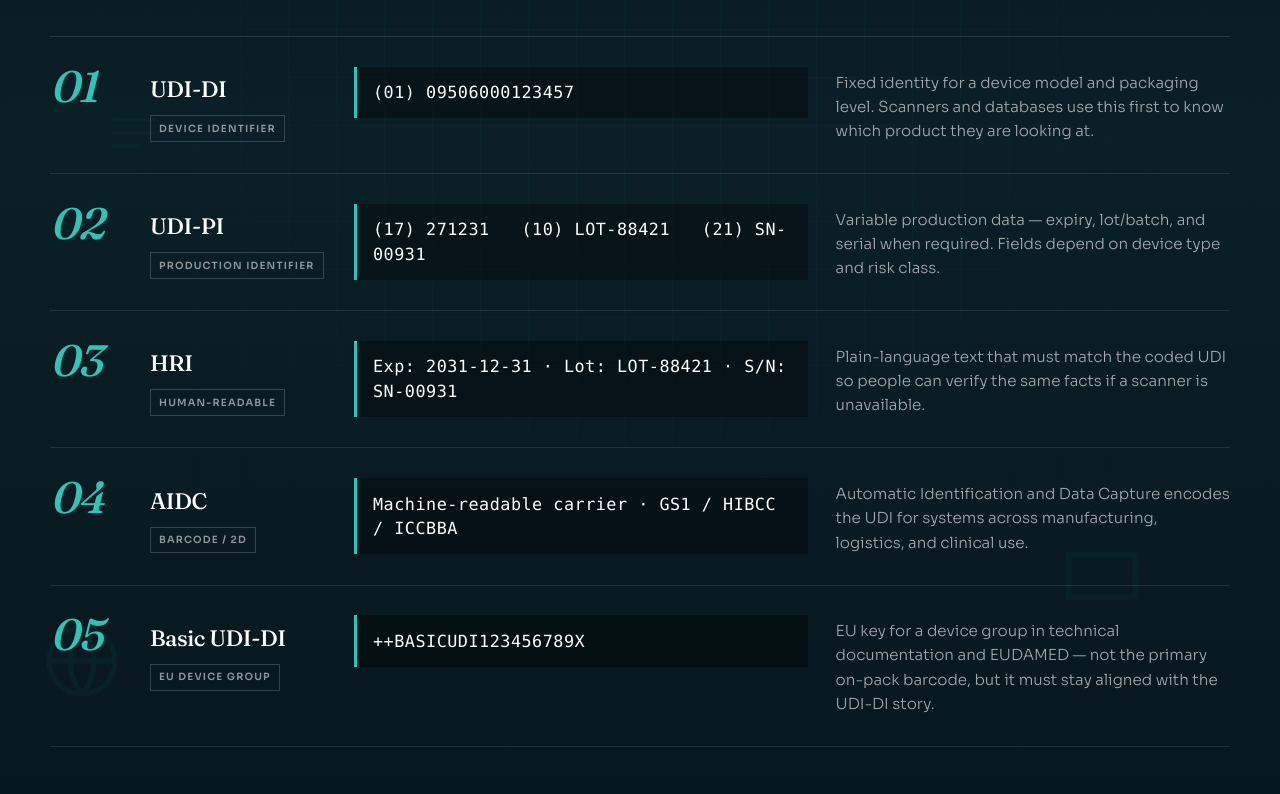
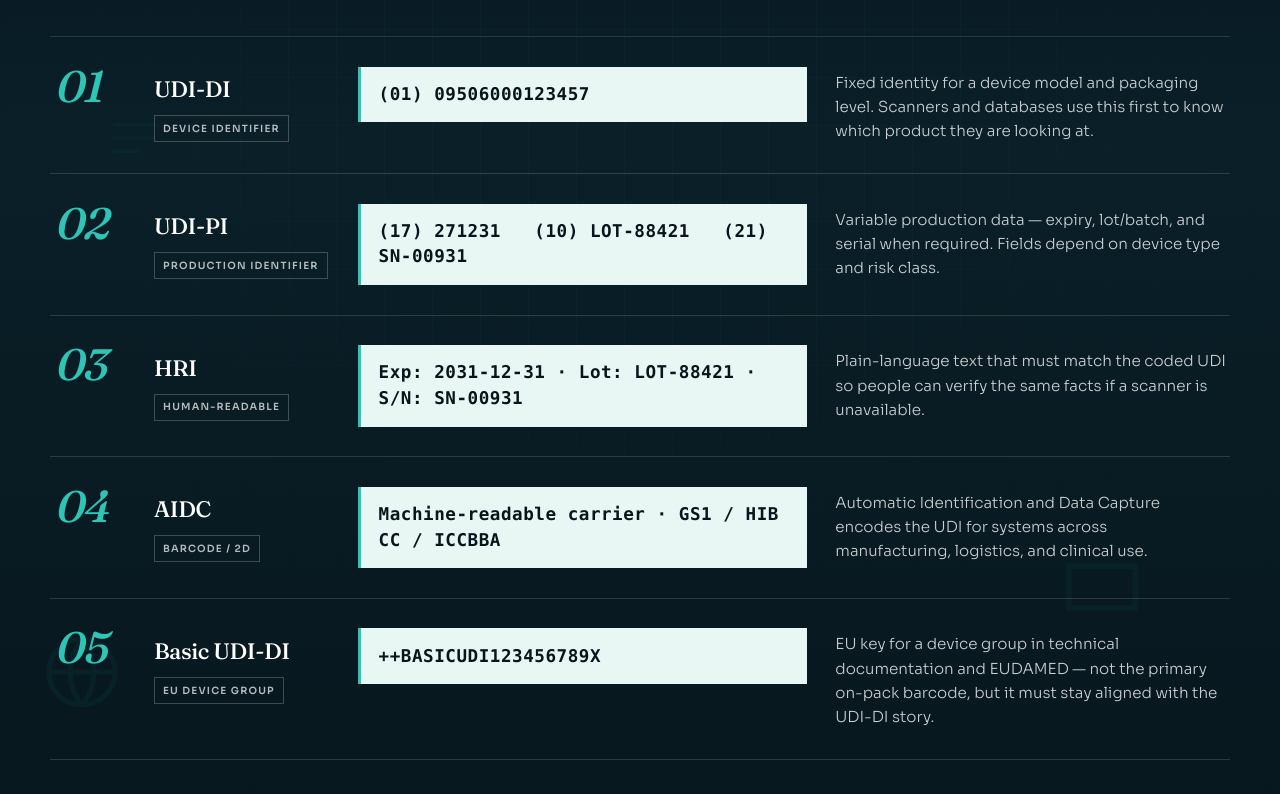
Before and after one commit to rounakdutta121/udiwebinar, a plain HTML site: page index.html in a window 1280 px wide. Shown: the part 4106-4900 px from the top of the page. Drawn offline with nearby package versions, Linux system fonts and the light colour scheme.

Commit message:
Fix invisible UDI ledger rows.
Remove reveal/GSAP opacity that hid the data and raise contrast on sample codes.

Co-authored-by: Cursor <cursoragent@cursor.com>

```diff
--- a/index.html
+++ b/index.html
@@ -499,20 +499,27 @@
       to { transform: translateX(-50%); }
     }
     .udi-ledger {
+      position: relative;
+      z-index: 2;
       display: flex; flex-direction: column; gap: 0;
       border-top: 1px solid rgba(255,255,255,0.12);
+      opacity: 1;
+      visibility: visible;
     }
     .udi-row {
       display: grid;
       grid-template-columns: 4.5rem minmax(7rem, 11rem) minmax(0, 1.15fr) minmax(0, 1fr);
       gap: 1.25rem 1.75rem;
       align-items: start;
-      padding: clamp(1.35rem, 2.8vw, 1.85rem) 0;
-      border-bottom: 1px solid rgba(255,255,255,0.1);
+      padding: clamp(1.35rem, 2.8vw, 1.85rem) 0.25rem;
+      border-bottom: 1px solid rgba(255,255,255,0.14);
+      opacity: 1;
+      visibility: visible;
+      transform: none;
       transition: background 0.35s var(--ease);
     }
     .udi-row:hover {
-      background: linear-gradient(90deg, rgba(46,196,182,0.07), transparent 70%);
+      background: linear-gradient(90deg, rgba(46,196,182,0.1), transparent 70%);
     }
     .udi-row__idx {
       font-family: var(--font-display);
@@ -528,28 +535,31 @@
       font-family: var(--font-display);
       font-size: clamp(1.15rem, 2vw, 1.4rem);
       font-weight: 500; letter-spacing: -0.02em;
+      color: #fff;
     }
     .udi-row__badge {
       display: inline-flex; align-self: flex-start;
       font-size: 0.62rem; letter-spacing: 0.12em; text-transform: uppercase;
-      font-weight: 600; color: rgba(255,255,255,0.55);
-      border: 1px solid rgba(255,255,255,0.18);
+      font-weight: 600; color: rgba(255,255,255,0.7);
+      border: 1px solid rgba(255,255,255,0.22);
       padding: 0.28rem 0.5rem;
     }
     .udi-row__code {
+      display: block;
       font-family: ui-monospace, "Cascadia Code", Consolas, monospace;
-      font-size: clamp(0.82rem, 1.6vw, 1.05rem);
-      font-weight: 500; letter-spacing: 0.03em;
-      color: #fff; word-break: break-all;
-      padding: 0.85rem 1rem;
-      background: rgba(0,0,0,0.35);
+      font-size: clamp(0.88rem, 1.7vw, 1.1rem);
+      font-weight: 600; letter-spacing: 0.03em;
+      color: #07161d; word-break: break-all;
+      padding: 0.95rem 1.1rem;
+      background: #e8f6f4;
       border-left: 3px solid var(--teal-bright);
       line-height: 1.45;
     }
     .udi-row__copy {
-      color: rgba(255,255,255,0.62); font-weight: 300;
+      color: rgba(255,255,255,0.78); font-weight: 300;
       font-size: 0.95rem; line-height: 1.6; padding-top: 0.25rem;
     }
+
     /* ——— Outcomes ——— */
     .outcomes-layout {
       display: grid;
@@ -1197,7 +1207,7 @@
         </div>
 
         <div class="udi-ledger" role="list">
-          <article class="udi-row reveal" role="listitem">
+          <article class="udi-row" role="listitem">
             <div class="udi-row__idx" aria-hidden="true">01</div>
             <div class="udi-row__key">
               <strong>UDI-DI</strong>
@@ -1207,7 +1217,7 @@
             <p class="udi-row__copy">Fixed identity for a device model and packaging level. Scanners and databases use this first to know which product they are looking at.</p>
           </article>
 
-          <article class="udi-row reveal" role="listitem">
+          <article class="udi-row" role="listitem">
             <div class="udi-row__idx" aria-hidden="true">02</div>
             <div class="udi-row__key">
               <strong>UDI-PI</strong>
@@ -1217,7 +1227,7 @@
             <p class="udi-row__copy">Variable production data — expiry, lot/batch, and serial when required. Fields depend on device type and risk class.</p>
           </article>
 
-          <article class="udi-row reveal" role="listitem">
+          <article class="udi-row" role="listitem">
             <div class="udi-row__idx" aria-hidden="true">03</div>
             <div class="udi-row__key">
               <strong>HRI</strong>
@@ -1227,7 +1237,7 @@
             <p class="udi-row__copy">Plain-language text that must match the coded UDI so people can verify the same facts if a scanner is unavailable.</p>
           </article>
 
-          <article class="udi-row reveal" role="listitem">
+          <article class="udi-row" role="listitem">
             <div class="udi-row__idx" aria-hidden="true">04</div>
             <div class="udi-row__key">
               <strong>AIDC</strong>
@@ -1237,7 +1247,7 @@
             <p class="udi-row__copy">Automatic Identification and Data Capture encodes the UDI for systems across manufacturing, logistics, and clinical use.</p>
           </article>
 
-          <article class="udi-row reveal" role="listitem">
+          <article class="udi-row" role="listitem">
             <div class="udi-row__idx" aria-hidden="true">05</div>
             <div class="udi-row__key">
               <strong>Basic UDI-DI</strong>
@@ -1667,14 +1677,6 @@
           );
         });
 
-        gsap.from(".udi-row", {
-          scrollTrigger: { trigger: "#decoder", start: "top 70%" },
-          y: 28,
-          opacity: 0,
-          duration: 0.65,
-          stagger: 0.08,
-          ease: "power3.out",
-        });
       }
     })();
   </script>
```
Also changed, not shown: public/index.html (+26 -24 lines).
